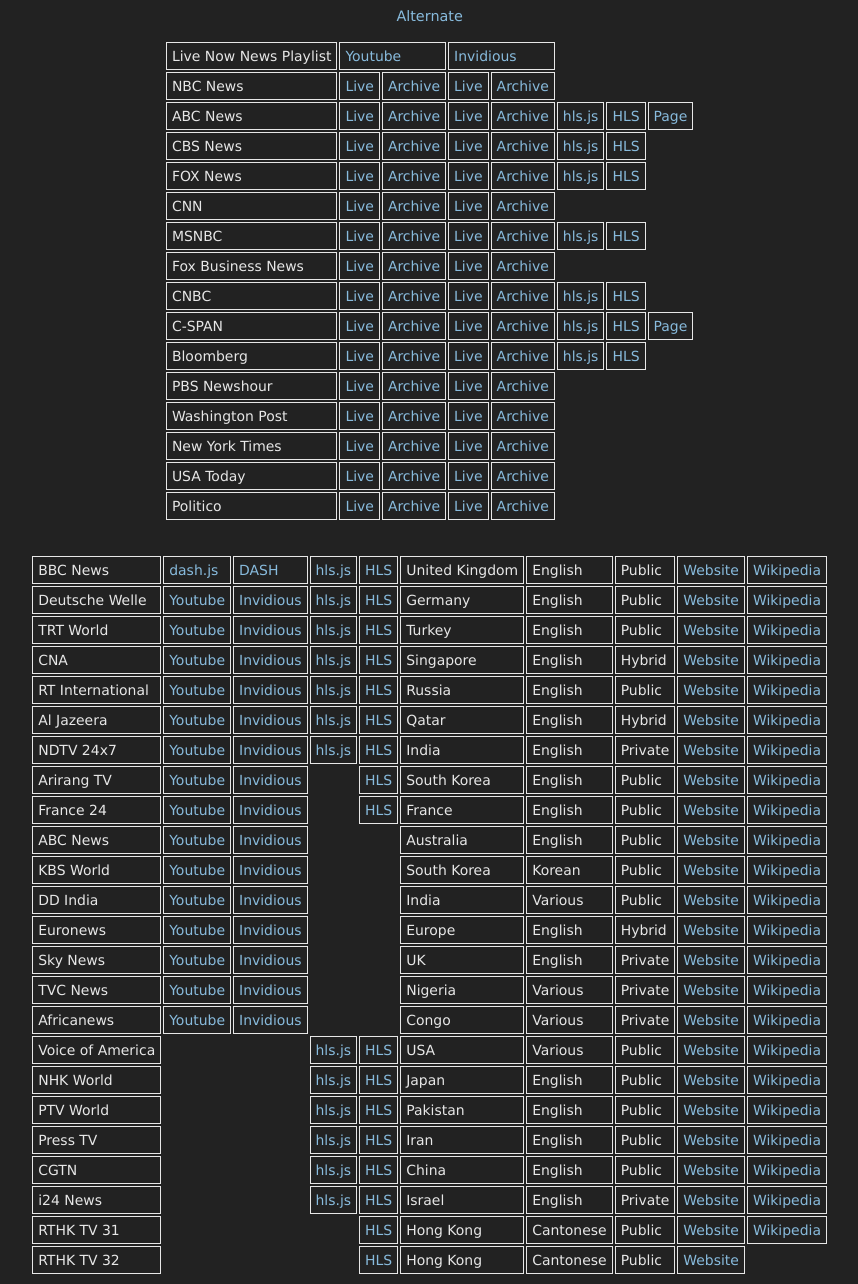
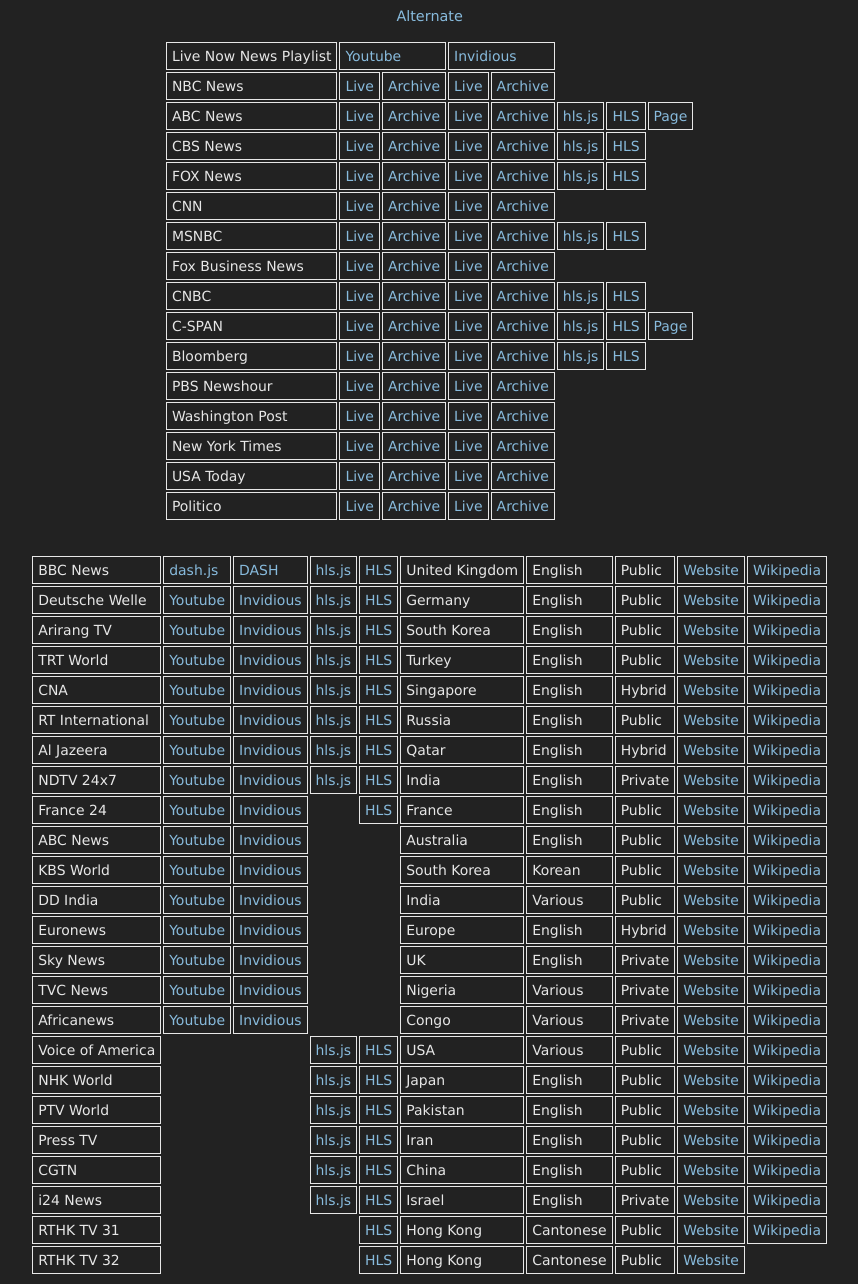
Before and after one commit to danburd/danburd.github.io, a Jekyll site: the page tvnews.html, which Jekyll copies as it is, in a window 1280 px wide. Shown: the whole page, without its empty margins (212-1070 px from the left). Built offline with Jekyll 4.4.1, drawn with Linux system fonts in a browser that asks for light colours; some of the changed lines change nothing that is shown.

Commit message:
Update tvnews.html

```diff
--- a/tvnews.html
+++ b/tvnews.html
@@ -166,6 +166,18 @@
     <td><a href="https://en.wikipedia.org/wiki/DW-TV">Wikipedia</a></td>
   </tr>
   <tr>
+    <td>Arirang TV</td>
+    <td><a href="https://www.youtube.com/channel/UC-PHIZjV-oX8H7zD1cCN2NQ/live">Youtube</a></td>
+    <td><a href="https://invidio.us/channel/UC-PHIZjV-oX8H7zD1cCN2NQ/live">Invidious</a></td>
+    <td><a href="/hlsjsvideo.html?stream=https://amdlive-ch01-ctnd-com.akamaized.net/arirang_1ch/smil:arirang_1ch.smil/master.m3u8">hls.js</a></td>
+    <td><a href="https://amdlive-ch01-ctnd-com.akamaized.net/arirang_1ch/smil:arirang_1ch.smil/master.m3u8">HLS</a></td>
+    <td>South Korea</td>
+    <td>English</td>
+    <td>Public</td>
+    <td><a href="http://www.arirang.co.kr/player/OnAir_TV.asp">Website</a></td>
+    <td><a href="https://en.wikipedia.org/wiki/ArirangTV">Wikipedia</a></td>
+  </tr>
+  <tr>
     <td>TRT World</td>
     <td><a href="https://www.youtube.com/c/TRTWorld/live">Youtube</a></td>
     <td><a href="https://invidio.us/channel/UC7fWeaHhqgM4Ry-RMpM2YYw/live">Invidious</a></td>
@@ -224,18 +236,6 @@
     <td>Private</td>
     <td><a href="https://www.ndtv.com/video/live/channel/ndtv24x7">Website</a></td>
     <td><a href="https://en.wikipedia.org/wiki/NDTV_24x7">Wikipedia</a></td>
-  </tr>
-  <tr>
-    <td>Arirang TV</td>
-    <td><a href="https://www.youtube.com/channel/UC-PHIZjV-oX8H7zD1cCN2NQ/live">Youtube</a></td>
-    <td><a href="https://invidio.us/channel/UC-PHIZjV-oX8H7zD1cCN2NQ/live">Invidious</a></td>
-    <td></td>
-    <td><a href="http://amdlive-ch01.ctnd.com.edgesuite.net/arirang_1ch/smil:arirang_1ch.smil/playlist.m3u8">HLS</a></td>
-    <td>South Korea</td>
-    <td>English</td>
-    <td>Public</td>
-    <td><a href="http://www.arirang.co.kr/player/OnAir_TV.asp">Website</a></td>
-    <td><a href="https://en.wikipedia.org/wiki/ArirangTV">Wikipedia</a></td>
   </tr>
   <tr>
     <td>France 24</td>
```
